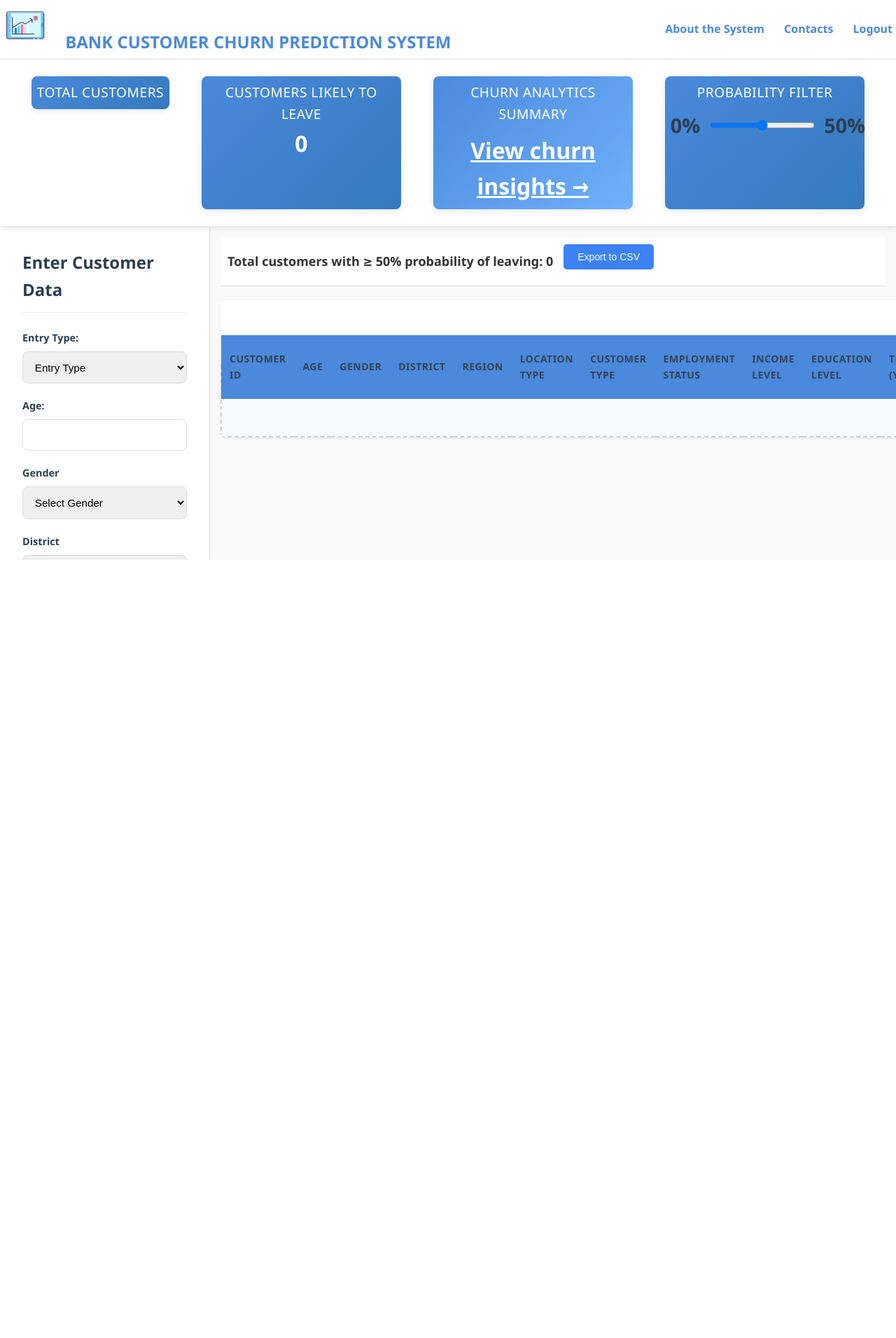
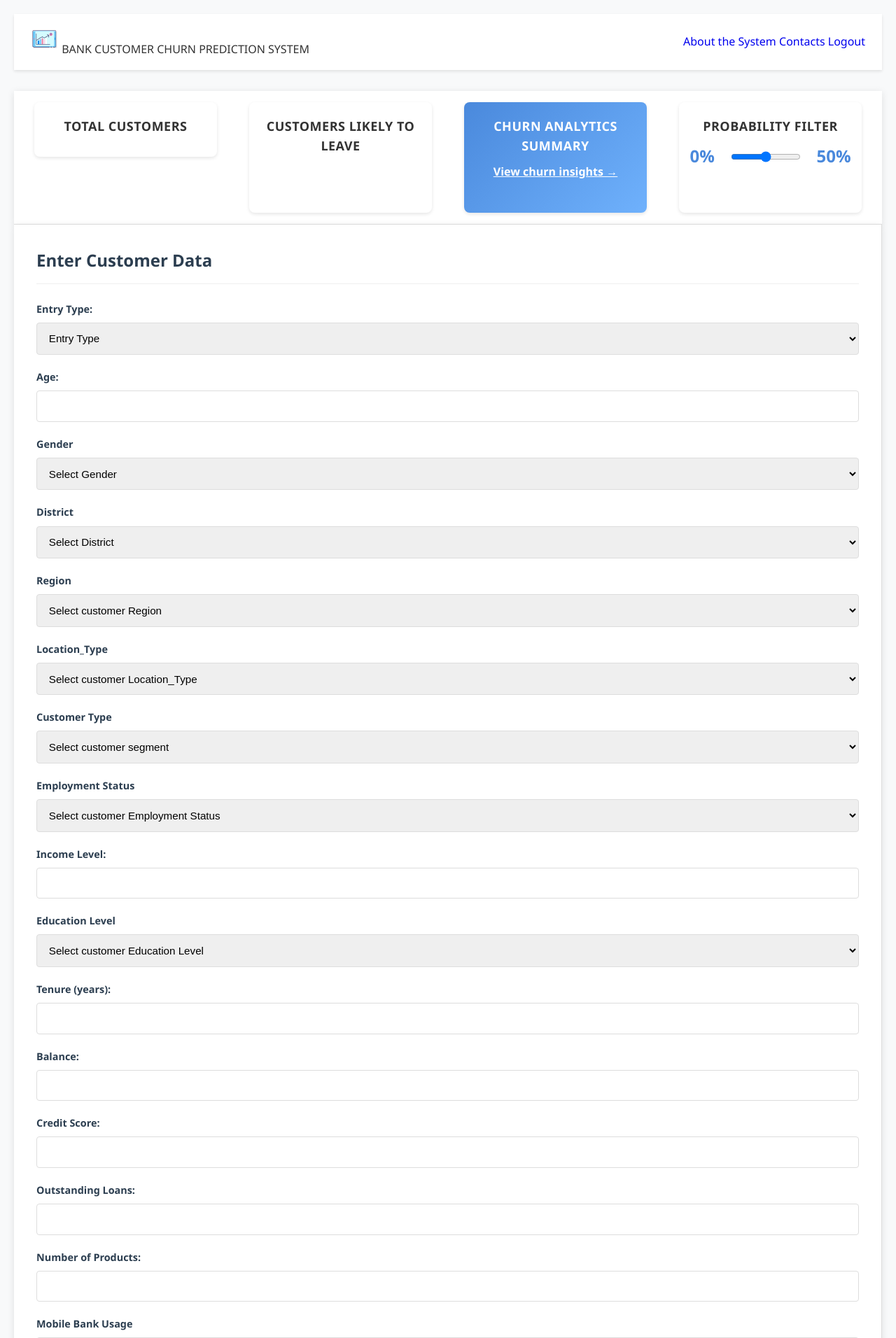
Before and after one commit to Chimbayo/whotoleave, a Flask app: page /churn in a window 1280 px wide. Shown: the top 1912 px of the page at 70% size. Before the commit the page ends 800 px from the top, so only its background shows below. Run offline with Flask 2, Linux system fonts and the light colour scheme; data that the repository does not hold is empty; parts of the project's set-up code (start-up, migrations or seed data) failed here and were passed over; some libraries are stand-ins or nearby versions.

Commit message:
Update churn.html

```diff
--- a/templates/churn.html
+++ b/templates/churn.html
@@ -8,95 +8,128 @@
     <script src="{{ url_for('static', filename='js/main.js') }}"></script>
     <link rel="icon" href="{{ url_for('static', filename='favicon.ico') }}">
     <style>
-    /* Global Styles */
-    :root {
-        --primary-color: #4a89dc;
-        --secondary-color: #e9573f;
-        --text-color: #333333;
-        --bg-light: #f8f9fa;
-        --box-shadow: 0 2px 8px rgba(0, 0, 0, 0.1);
-        --border-radius: 8px;
+/* Reset some default margins and paddings */
+body, h3, p, div, span, a {
+    margin: 0;
+    padding: 0;
+    box-sizing: border-box;
+    font-family: "Segoe UI", sans-serif;
 }
 
+/* Body styling */
 body {
-        font-family: 'Segoe UI', Tahoma, Geneva, Verdana, sans-serif;
-        margin: 0;
-        padding: 0;
-        display: grid;
-        grid-template-rows: auto auto 1fr;
-        grid-template-columns: 300px 1fr;
-        height: 100vh;
-        background: var(--bg-light);
-        color: var(--text-color);
+    background-color: #f8f9fa;
+    color: #333;
+    padding: 20px;
 }
 
-    /* Navigation */
+/* Navbar styling */
 nav {
-        grid-column: 1 / 3;
-        grid-row: 1;
-        background: white;
-        padding: 5px;
-        box-shadow: var(--box-shadow);
+    background-color: #ffffff;
+    box-shadow: 0 2px 4px rgba(0,0,0,0.1);
+    padding: 16px 24px;
     display: flex;
     justify-content: space-between;
     align-items: center;
-        border-bottom: 1px solid #e6e9ed;
 }
 
-    nav .text-xl {
-        font-size: 1.5rem;
-        font-weight: 700;
-        color: var(--primary-color);
-        margin-left: 20px;
-        align-items: center;
+nav img {
+    height: 40px;
 }
 
-    nav .space-x-4 a {
-        margin-left: 1.5rem;
+nav a {
     text-decoration: none;
-        font-weight: 600;
-        color: var(--primary-color);
-        transition: all 0.3s ease;
+    font-weight: 500;
+    transition: color 0.3s;
 }
 
-    nav .space-x-4 a:hover {
-        color: var(--primary-color);
+nav a:hover {
     text-decoration: underline;
 }
 
-    /* Header Panel */
+/* Header section holding the metrics */
 .header {
-        grid-column: 1 / 3;
-        background: white;
-        padding: 1.5rem 2rem;
-        display: flex;
+    display: grid;
+    grid-template-columns: repeat(auto-fit, minmax(250px, 1fr));
     gap: 20px;
-        border-bottom: 1px solid #e6e9ed;
-        box-shadow: var(--box-shadow);
+    margin-top: 30px;
 }
 
+/* Metric box styling */
 .metric-box {
-        flex: 1;
-        background: linear-gradient(135deg, #4a89dc, #357ABD);
-        color: white;
-        padding: 8px;
-        border-radius: var(--border-radius);
-        box-shadow: var(--box-shadow);
+    background: #ffffff;
+    border-radius: 8px;
+    padding: 20px;
+    box-shadow: 0 2px 5px rgba(0,0,0,0.1);
     text-align: center;
+    transition: transform 0.2s;
 }
 
-    .metric-box h3 {
-        margin: 0;
-        font-size: 1.2rem;
-        color: white;
-        font-weight: 400;
+.metric-box:hover {
+    transform: translateY(-3px);
 }
 
-    .metric-box p {
-        margin: 0;
-        font-size: 2rem;
+/* Headings in metric boxes */
+.metric-box h3 {
+    font-size: 18px;
+    font-weight: 600;
+    margin-bottom: 10px;
+    color: #333;
+}
+
+/* Metric values */
+.metric-box div, .metric-box span {
+    font-size: 24px;
     font-weight: bold;
-        color: white;
+    color: #4a89dc;
+}
+
+/* Metric link styling */
+.metric-link {
+    text-decoration: none;
+    color: inherit;
+}
+
+.metric-link:hover .metric-box {
+    border-color: #4a89dc;
+    box-shadow: 0 4px 10px rgba(74, 137, 220, 0.3);
+}
+
+/* Slider styling */
+.slider-container {
+    display: flex;
+    align-items: center;
+    justify-content: center;
+    gap: 10px;
+    margin-top: 10px;
+}
+
+.slider {
+    width: 100px;
+}
+
+.probability-value {
+    font-weight: bold;
+    color: #4a89dc;
+}
+
+/* Gradient metric box override (your churn summary) */
+.metric-box[style*="linear-gradient"] {
+    color: #ffffff;
+}
+
+.metric-box[style*="linear-gradient"] h3 {
+    color: #ffffff;
+}
+
+.metric-box[style*="linear-gradient"] a {
+    color: #ffffff;
+    text-decoration: underline;
+    font-weight: bold;
+}
+
+.metric-box[style*="linear-gradient"] a:hover {
+    color: #e0e0e0;
 }
 
     /* Left Panel (Form) */
@@ -630,7 +663,19 @@
     <div class="table-controls">
         <div class="flex-row">
             <h2 id="total-count-display">Total customers with ≥ 50% probability of leaving: 0</h2>
+            <div class="controls-group">
+                <div class="risk-labels">
+                    <div class="risk-label">
+                        <span class="risk-indicator high-risk"></span>
+                        <span>High Risk (&gt;50%)</span>
+                    </div>
+                    <div class="risk-label">
+                        <span class="risk-indicator low-risk"></span>
+                        <span>Low Risk (&lt;50%)</span>
+                    </div>
+                </div>
                 <button id="export-btn">Export to CSV</button>
+            </div>
         </div>
     </div>
     <table id="results-table" class="w-full border-collapse">
@@ -663,9 +708,8 @@
         </thead>
         <tbody id="results-body">
             <!-- Data will be loaded dynamically via JavaScript -->
-        </tablebody>
+        </tbody>
     </table>
-
 </div>
 
     <!-- Rest of your JavaScript remains unchanged -->
```
Lines whose indentation alone changed are shown as unchanged.
